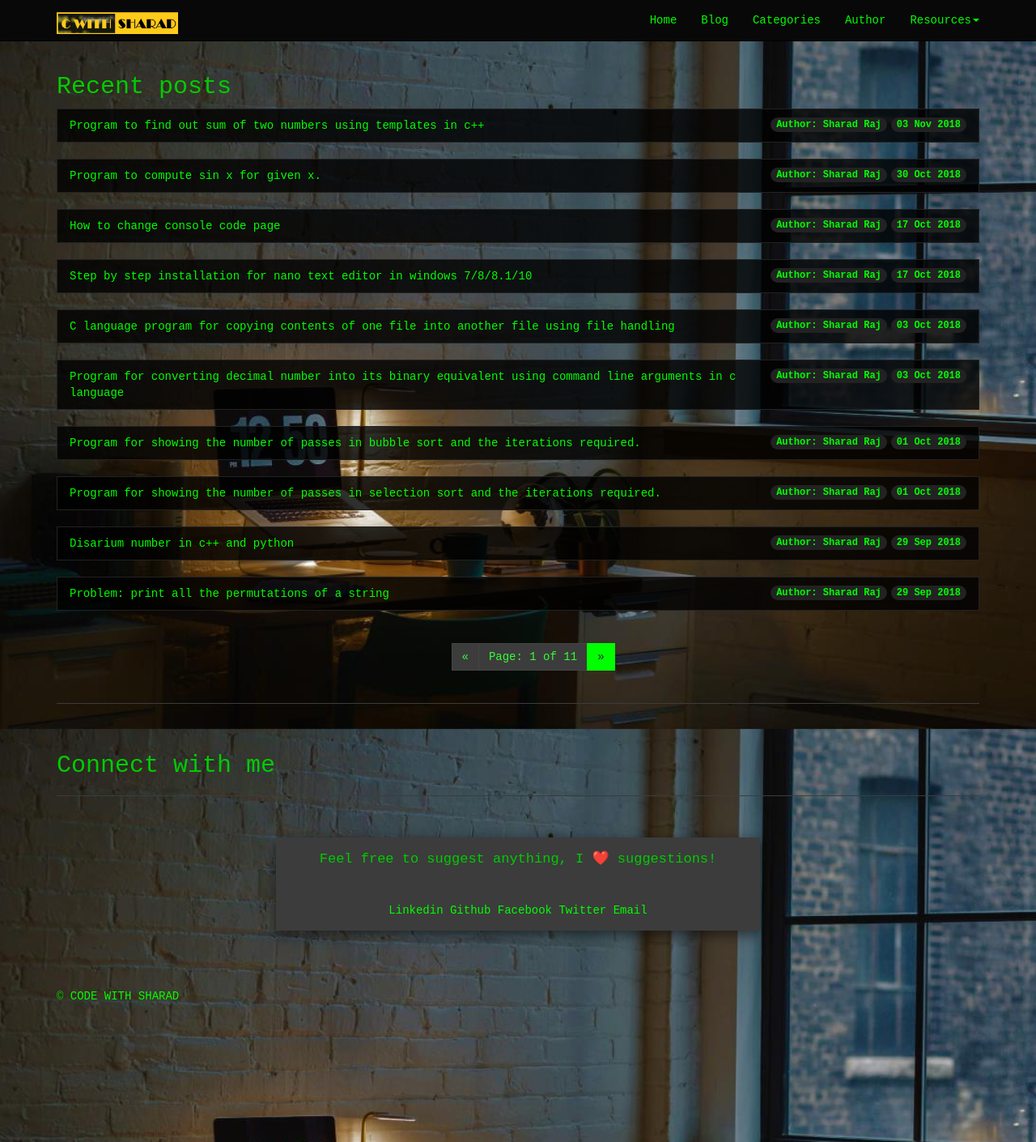
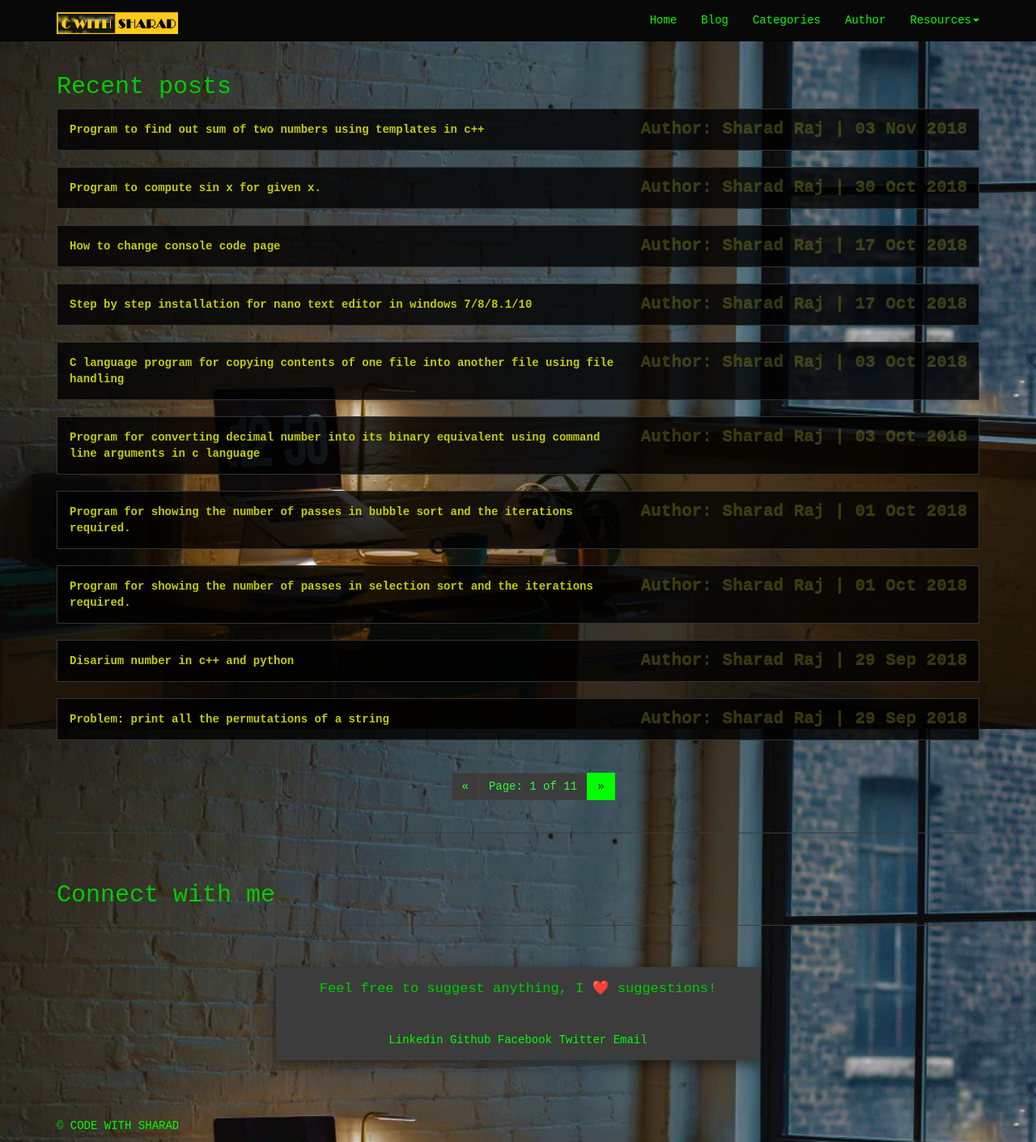
Before and after one commit to cwithsharad/cwithsharad.github.io, a Jekyll site: the page built from blog/index.html, in a window 1280 px wide. Shown: the whole page at 81% size. Built offline with Jekyll 4.4.1, drawn with Linux system fonts in a browser that asks for light colours; emoji names are drawn with the system emoji font; the list of posts is cut into pages by our own code.

Commit message:
Update index.html

```diff
--- a/blog/index.html
+++ b/blog/index.html
@@ -11,17 +11,14 @@
 
 
 <div class="row">
-{% for post in paginator.posts %}
-	<div class="col-lg-12">
-		<ul class="list-group">
-			<li class="list-group-item" style="background:rgb(0,0,0,0.8)!important">
-				<span class="badge">{{ post.date | date_to_string }}</span>
-				<span class="badge">Author: {{ post.author }}</span>
-				<a href="{{ post.url }}">{{ post.title | capitalize }}</a>
-			</li>
-		</ul>
-	</div>
-{% endfor %}
+	{% for post in paginator.posts %}
+		<div class="col-lg-12">
+			<div class="alert alert-dismissible alert-warning"  style="background:rgb(0,0,0,0.8)!important">
+				<button type="button" class="close">Author: {{ post.author }} | {{ post.date | date_to_string }}</button>
+				<p><a class="alert-link" href="{{ post.url }}">{{ post.title | capitalize }}</a></p>
+			</div>
+		</div>
+	{% endfor %}
 </div>
 
 
@@ -50,3 +47,16 @@
 <div class="col-sm-3">
 </div>
 </div>
+
+
+	<!--
+
+			<ul class="list-group">
+			<li class="list-group-item" style="background:rgb(0,0,0,0.8)!important">
+				<span class="badge">{{ post.date | date_to_string }}</span>
+				<span class="badge">Author: {{ post.author }}</span>
+				<a href="{{ post.url }}">{{ post.title | capitalize }}</a>
+			</li>
+			</ul>
+
+	-->
```
